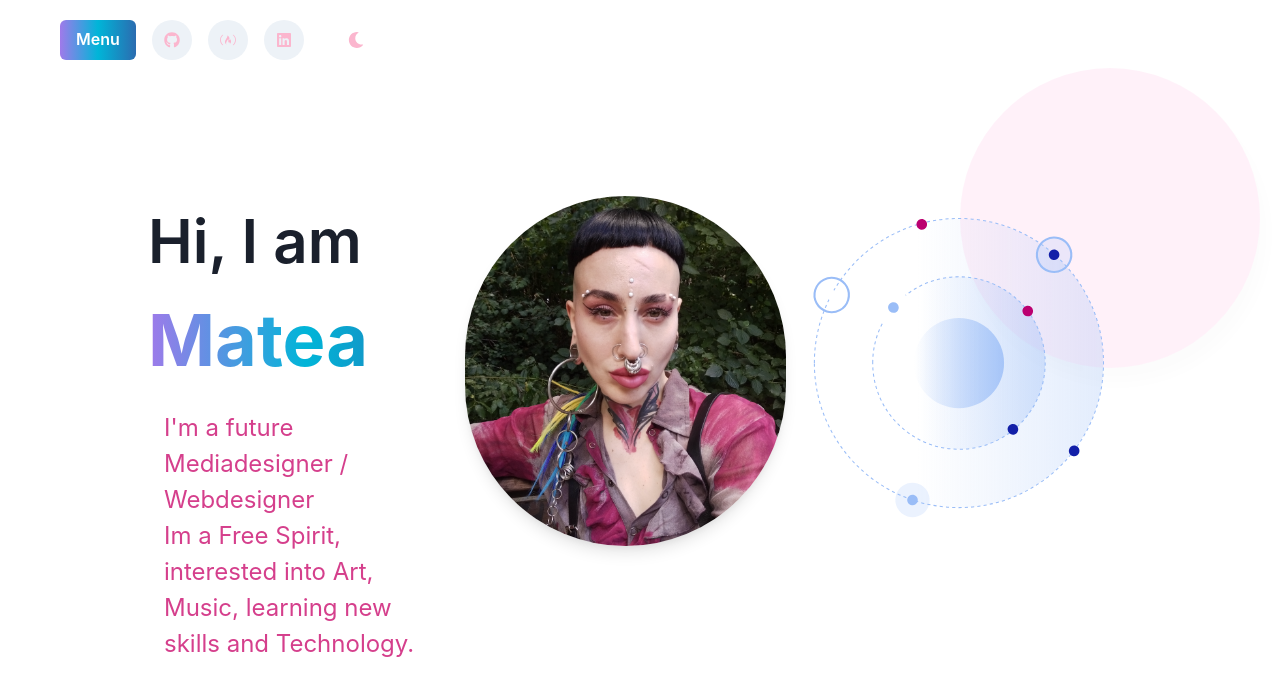
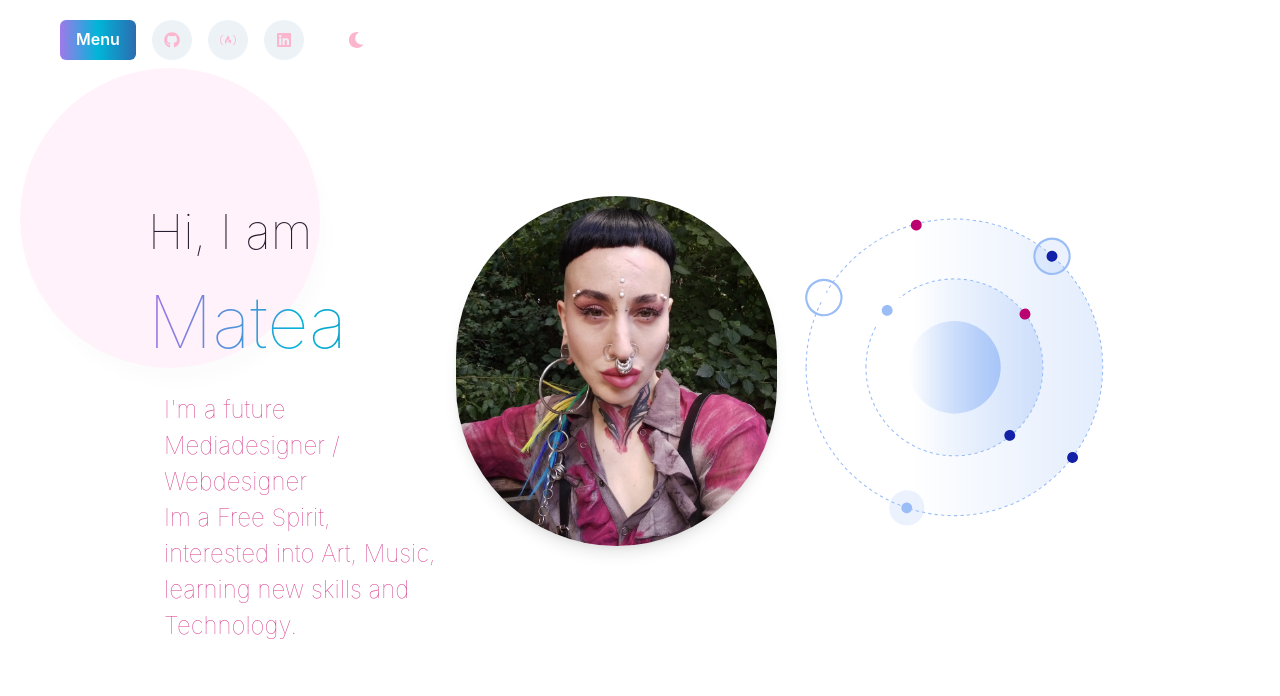
Before and after one commit to mateasportfolio/mtportfolio, a React (Create React App) app: page / in a window 1280 px wide. Shown: the top 696 px of the page. Built offline with nearby package versions, Linux system fonts and the light colour scheme.

Commit message:
changed direction and position

```diff
--- a/src/components/Header.js
+++ b/src/components/Header.js
@@ -34,8 +34,9 @@ export const Header = ({ isDark, toggleColorMode }) => {
         flexDirection="row"
         display="flex"
       >
-        <Menu color="pink.200">
+        <Menu colorScheme="pink">
           <MenuButton
+            colorScheme="yellow.100"
             as={Button}
             p={4}
             bgGradient="linear(to-r, purple.400, cyan.500, blue.600)"
--- a/src/pages/Home.js
+++ b/src/pages/Home.js
@@ -19,43 +19,50 @@ function Home() {
 
   const [isNotSmallerScreen] = useMediaQuery("(min-width: 768px)");
   return (
-    <Stack>
+    <Stack flexDirection="column" alignContent="stretch">
       <Circle
-        position="absolute"
+        position="fixed"
         bg="#ff009c"
         opacity="0.05"
+        onDurationChange="5s"
         w="300px"
         h="300px"
-        alignSelf="flex-end"
+        alignSelf="baseline"
         boxShadow="7.8px 15.7px 15.7px hsl(0deg 0% 0% / 0.26)"
       />
+      <Flex display="flex" alignContent="stretch" flexWrap="nowrap">
         <Flex
           direction={isNotSmallerScreen ? "row" : "column"}
           spacing="200px"
           p={isNotSmallerScreen ? "32" : "0"}
-        minWidth="70%"
+          minWidth="50%"
           align="flex-start"
           alignContent="stretch"
         >
-        <Box mt={isNotSmallerScreen ? "0" : 16} align="flex-start">
-          <Text fontSize="6xl" fontWeight="semibold">
+          <Box mt={isNotSmallerScreen ? "0" : 16} float="left">
+            <Text fontSize="5xl" f fontWeight="hairline">
               Hi, I am
             </Text>
             <Text
               fontSize="7xl"
-            fontWeight="bold"
+              fontWeight="hairline"
               bgGradient="linear(to-r, purple.400, cyan.500, blue.600)"
               bgClip="text"
             >
               Matea
             </Text>
-          <Text color={isDark ? "pink.200" : "pink.500"} p="4" fontSize="2xl">
+            <Text
+              color={isDark ? "pink.200" : "pink.500"}
+              p="4"
+              fontSize="2xl"
+              fontWeight="hairline"
+            >
               {" "}
               I'm a future Mediadesigner / Webdesigner
               <br />
               <span>
-              Im a Free Spirit, interested into Art, Music, learning new skills
-              and Technology.
+                Im a Free Spirit, interested into Art, Music, learning new
+                skills and Technology.
               </span>
             </Text>{" "}
           </Box>
@@ -73,17 +80,19 @@ function Home() {
           />
 
           <Lottie
-          p={3}
+            p="0px"
+            m="auto"
             animationData={spinner}
             objectFit="cover"
-          onDurationChange={6}
-          boxShadow="lg"
+            onDurationChange="6s"
+            boxShadow="xl"
             opacity="0.5"
             maxWidth={{ base: "100vh", md: "130vh", lg: "130vh", xl: "130vh" }}
             borderRadius="full"
             backgroundColor="white.100"
-          alignSelf="flex-start"
+            alignContent="stretch"
           />
+        </Flex>
       </Flex>
     </Stack>
   );
```
Lines whose indentation alone changed are shown as unchanged.
